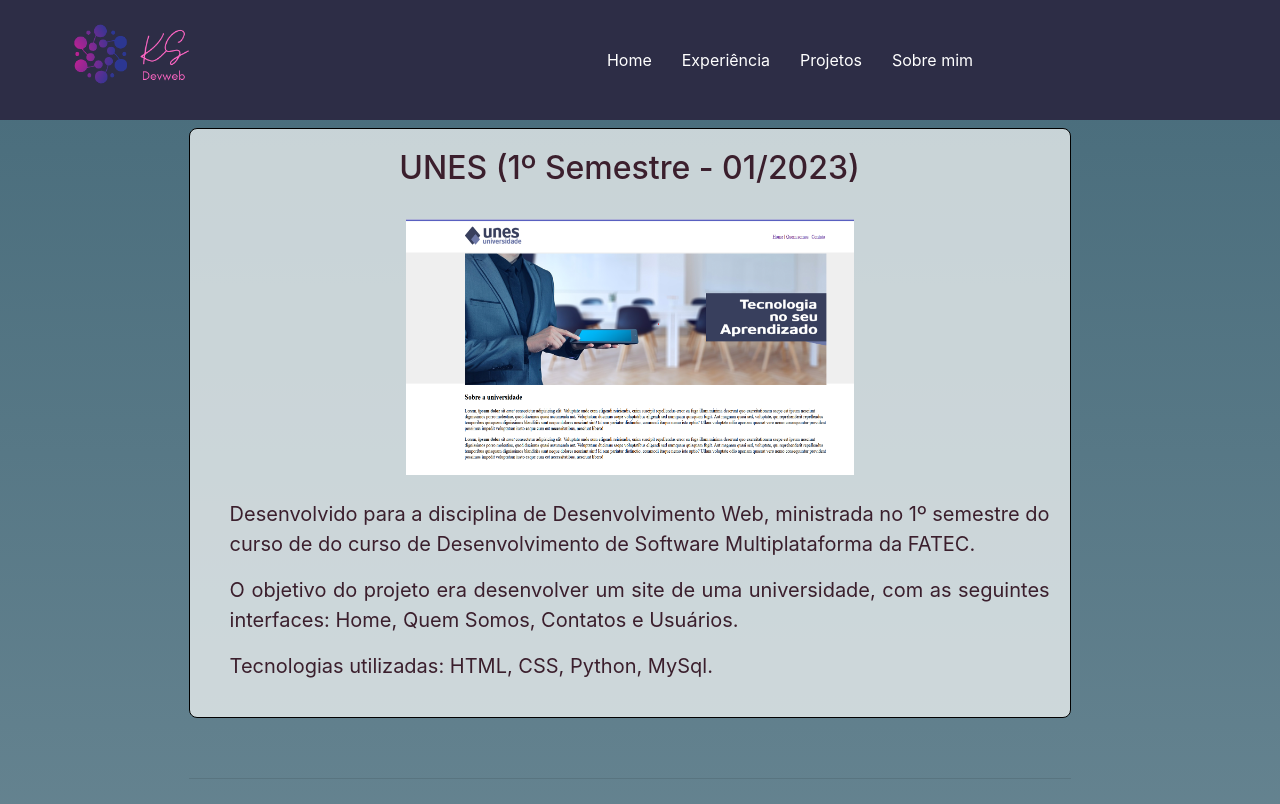
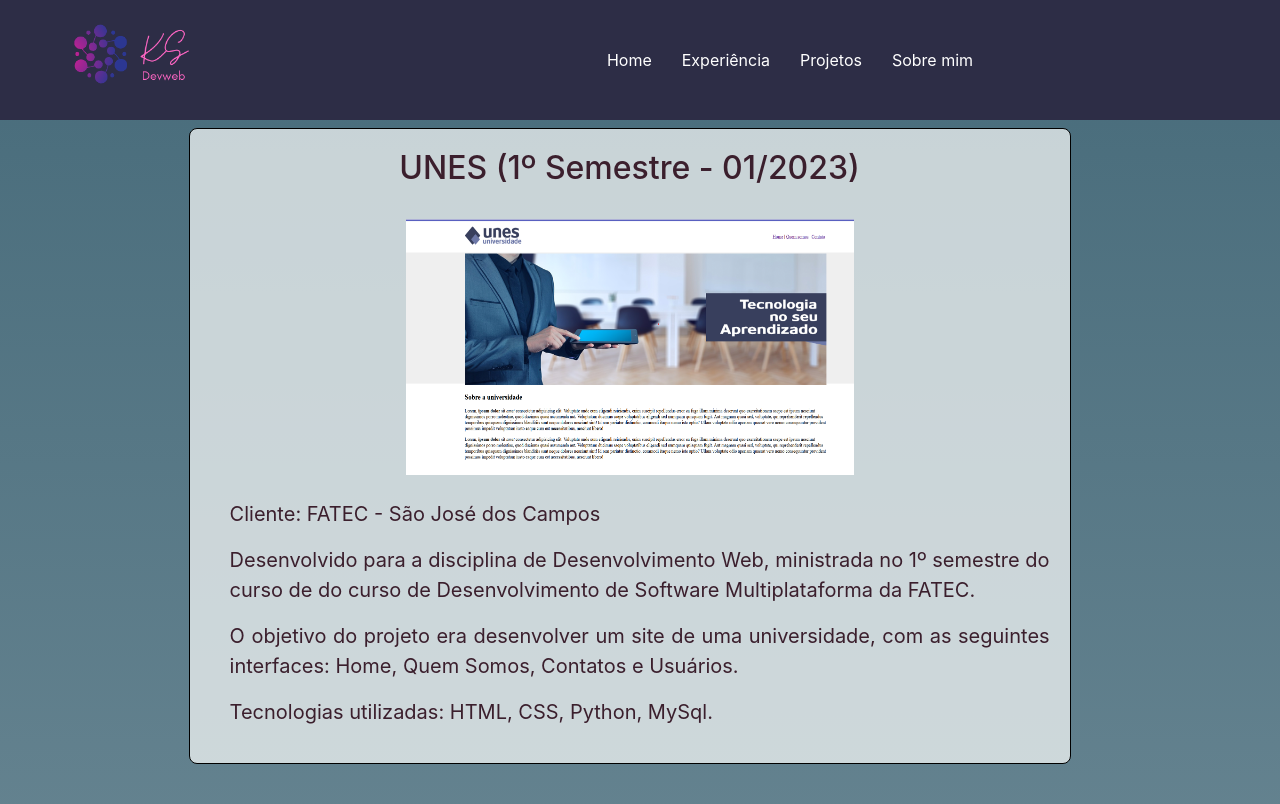
Before and after one commit to Katianefatec/Portfolio, a Flask app: page /projetos in a window 1280 px wide. Shown: the top 804 px of the page. Run offline with Flask 2, Linux system fonts and the light colour scheme; some libraries are stand-ins or nearby versions; some web fonts are replaced.

Commit message:
inclui o parceiro

```diff
--- a/Src/templates/projetos.html
+++ b/Src/templates/projetos.html
@@ -11,6 +11,7 @@
       </a>
       <br>
             <div class="projeto-description">
+              <p> Cliente: FATEC - São José dos Campos </p>
               <p>Desenvolvido para a disciplina de Desenvolvimento Web, ministrada no 1º semestre do curso de do curso de Desenvolvimento de Software Multiplataforma da FATEC.</p>
               <p>O objetivo do projeto era desenvolver um site de uma universidade, com as seguintes interfaces: Home, Quem Somos, Contatos e Usuários.</p>
               <p>Tecnologias utilizadas: HTML, CSS, Python, MySql.</p>
@@ -100,6 +101,7 @@
       <br>
 
         <div class="projeto-description">
+        <p> Cliente: FATEC - São José dos Campos </p>
         <p>Projeto do 2º semestre do curso de Desenvolvimento de Software Multiplataforma da FATEC de São José dos Campos – SP. </p>
         <p> O projeto tinha como objetivo a criação de uma aplicação para gerenciamento de chamados, voltada para instituições de ensino superio.</p>
         <p> Fiz parte do time de desenvolvimento do projeto, colaborando principalmente com a criação do frontend.</p>
@@ -119,6 +121,7 @@
       </a>
       <br>
       <div class="projeto-description">
+        <p> Cliente: Youtan </p>
         <p>Projeto do 3º semestre do curso de Desenvolvimento de Software Multiplataforma da FATEC
         de São José dos Campos – SP. </p>
         <p> Este projeto teve como objetivo a criação de uma aplicação web que visa facilitar o manuseio dos ativos de uma empresa, sendo acompanhar quem atualmente possui o ativo, acompanhar manutenções do ativo, entre outros. </p>
```
